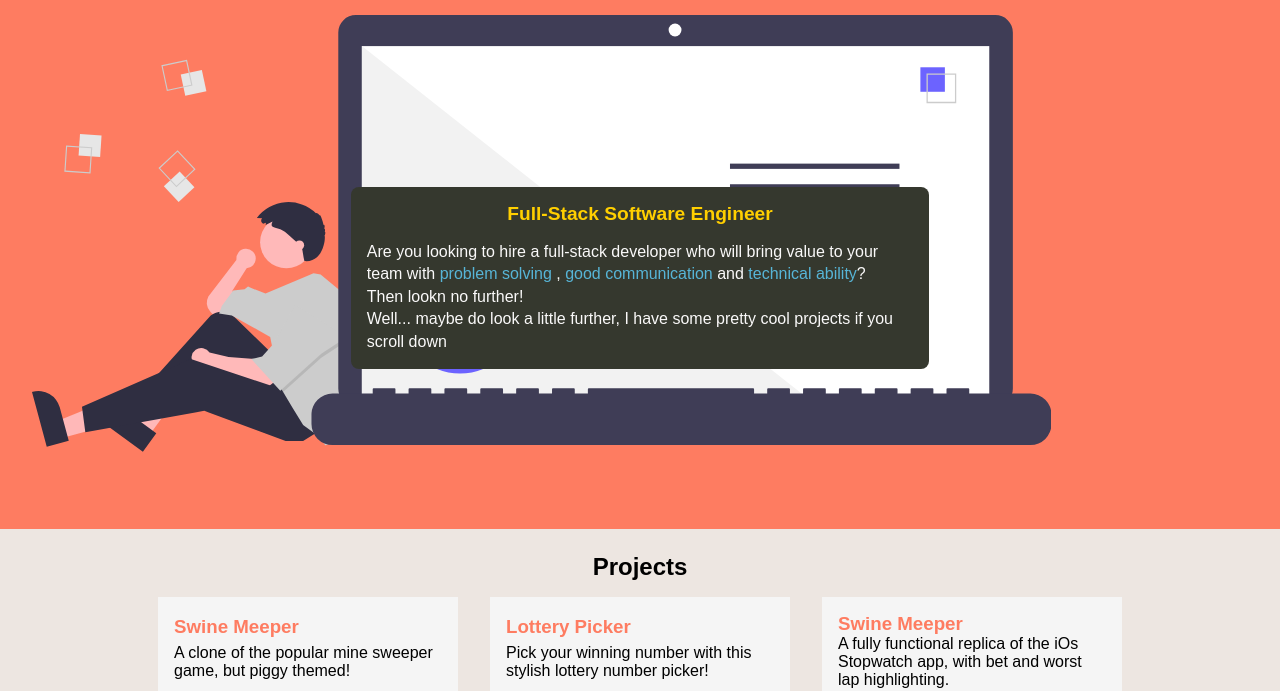
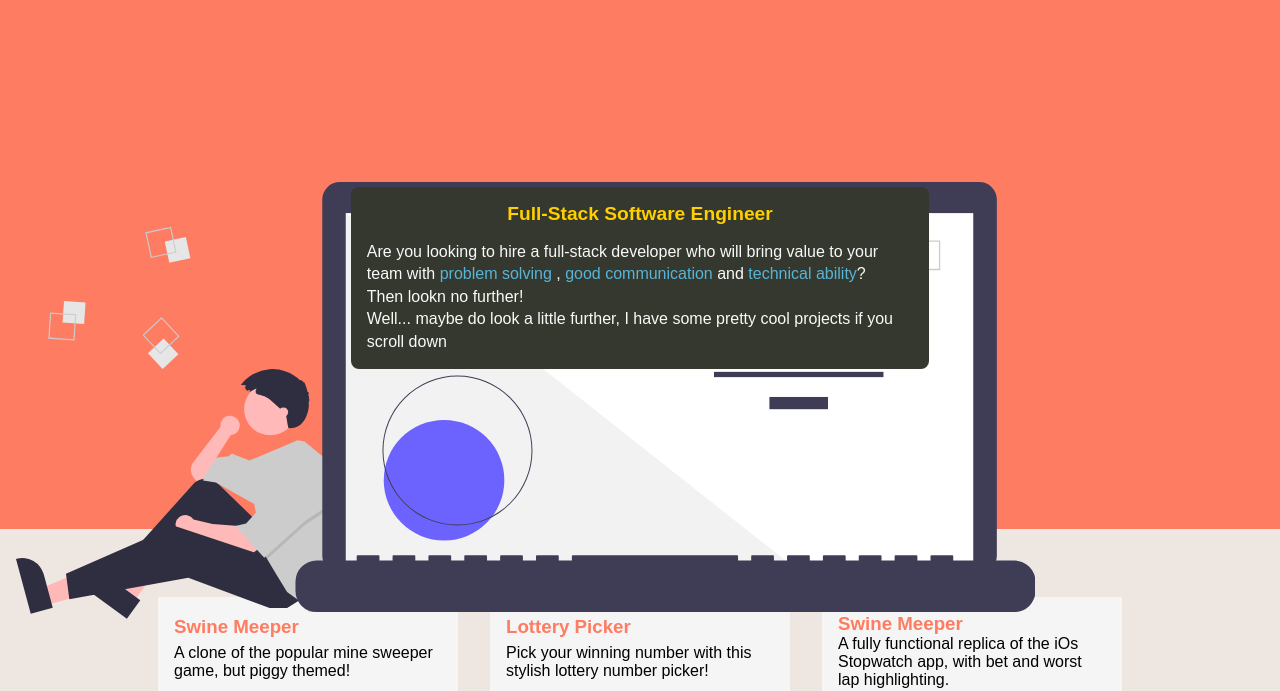
Before and after one commit to ramarinor/hoxton-html-my-portfolio-media, a plain HTML site: page index.html in a window 1280 px wide. Shown: the part 97-788 px from the top of the page. Drawn offline with Linux system fonts and the light colour scheme.

Commit message:
svg position fixed

```diff
--- a/style.css
+++ b/style.css
@@ -10,9 +10,11 @@ body {
 .container {
 	background-color: #fe7c61;
 	display: grid;
+	place-items: center;
 }
 
 .header {
+	width: 90%;
 	margin: 2rem;
 	padding: 1rem;
 	display: grid;
@@ -46,7 +48,7 @@ body {
 
 .main {
 	padding: 1rem;
-	margin: 10rem 0;
+	margin: 10rem;
 	justify-self: center;
 	background-color: #35382e;
 	display: grid;
@@ -73,8 +75,12 @@ body {
 
 .svg {
 	position: absolute;
-	top: 7rem;
-	left: 2rem;
+	bottom: 5rem;
+	left: 1rem;
+}
+
+svg {
+	width: 100%;
 }
 
 .projects {
```
